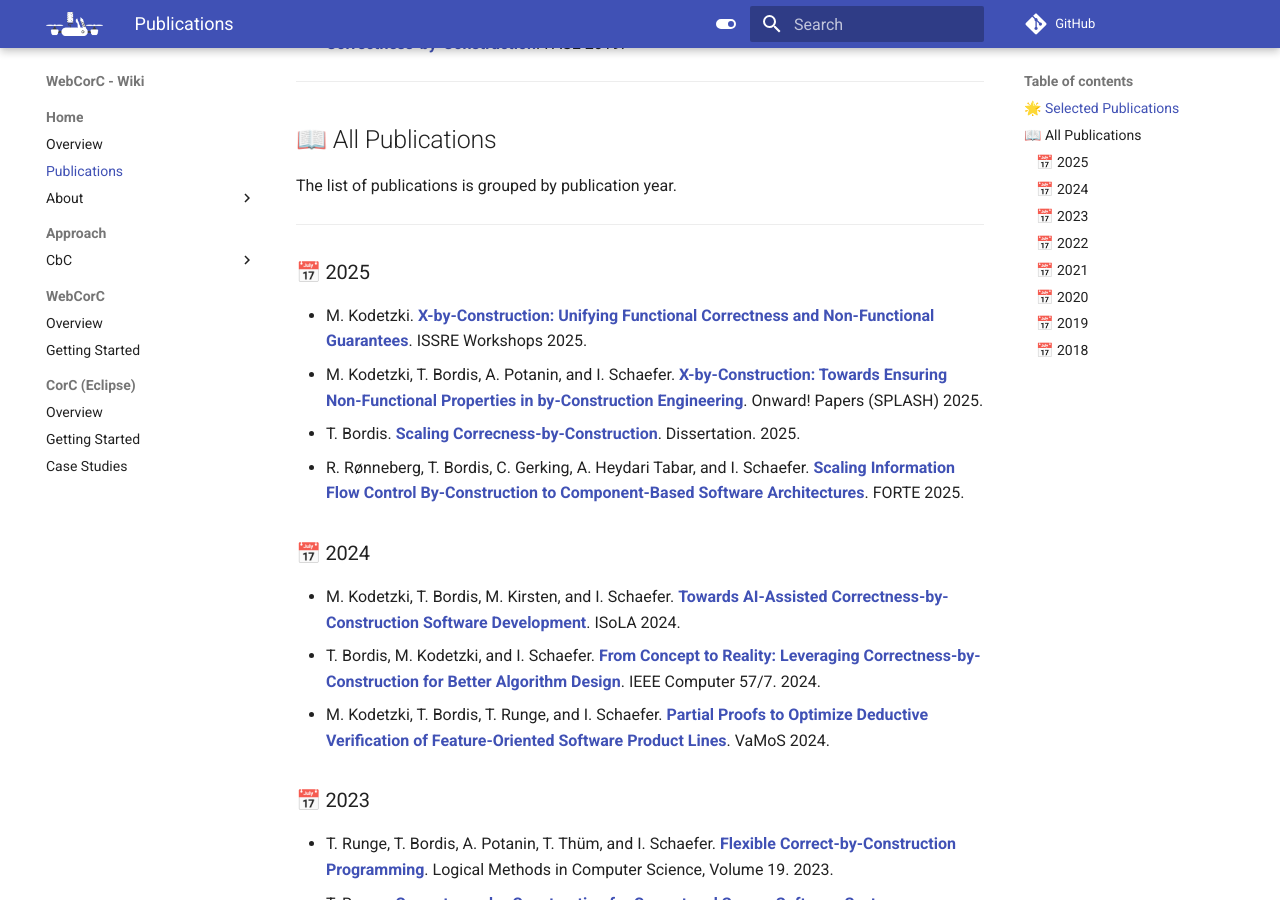
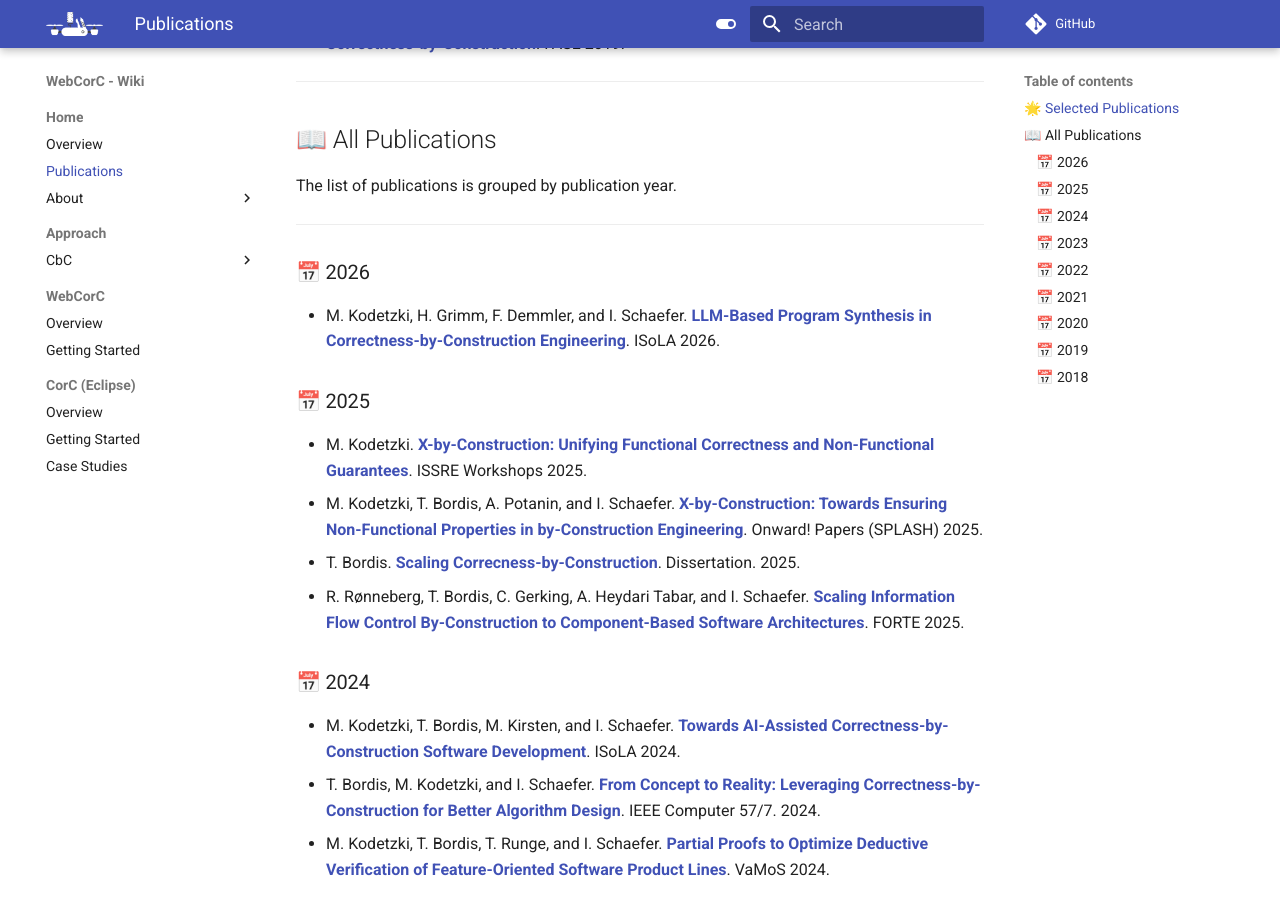
Before and after one commit to KIT-TVA/WebCorC, an MkDocs documentation site: the page built from docs/home/pubs.md, in a window 1280 px wide and 900 px high, scrolled down 402 px. Built offline with MkDocs 1.6.1 and Material for MkDocs 9.7.7, drawn with Linux system fonts in a browser that asks for light colours; comment, search, counter and statistics services are not loaded.

Commit message:
docs: add ISoLA 2026 publication to publications page
Co-authored-by: Maximilian Kodetzki <58151492+Kodde2011@users.noreply.github.com>
Co-Authored-By: Claude Sonnet 5.5 <noreply@anthropic.com>

```diff
--- a/docs/home/pubs.md
+++ b/docs/home/pubs.md
@@ -17,6 +17,10 @@ Welcome to the publications list. FInd selected publicaions below and the full l
 The list of publications is grouped by publication year.
 
 ---
+
+### 📅 2026
+
+- M. Kodetzki, H. Grimm, F. Demmler, and I. Schaefer. [**LLM-Based Program Synthesis in Correctness-by-Construction Engineering**](https://doi.org/10.1007/978-3-032-40121-2_14). ISoLA 2026.
 
 ### 📅 2025
 
```
